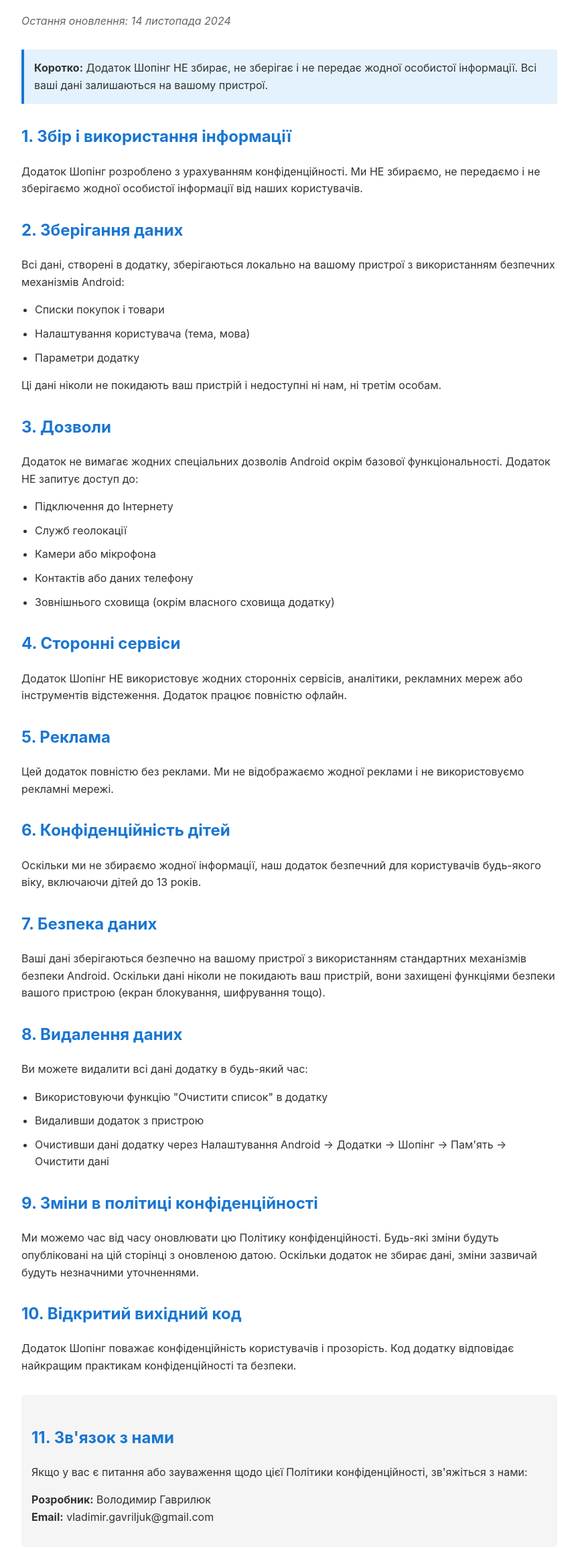
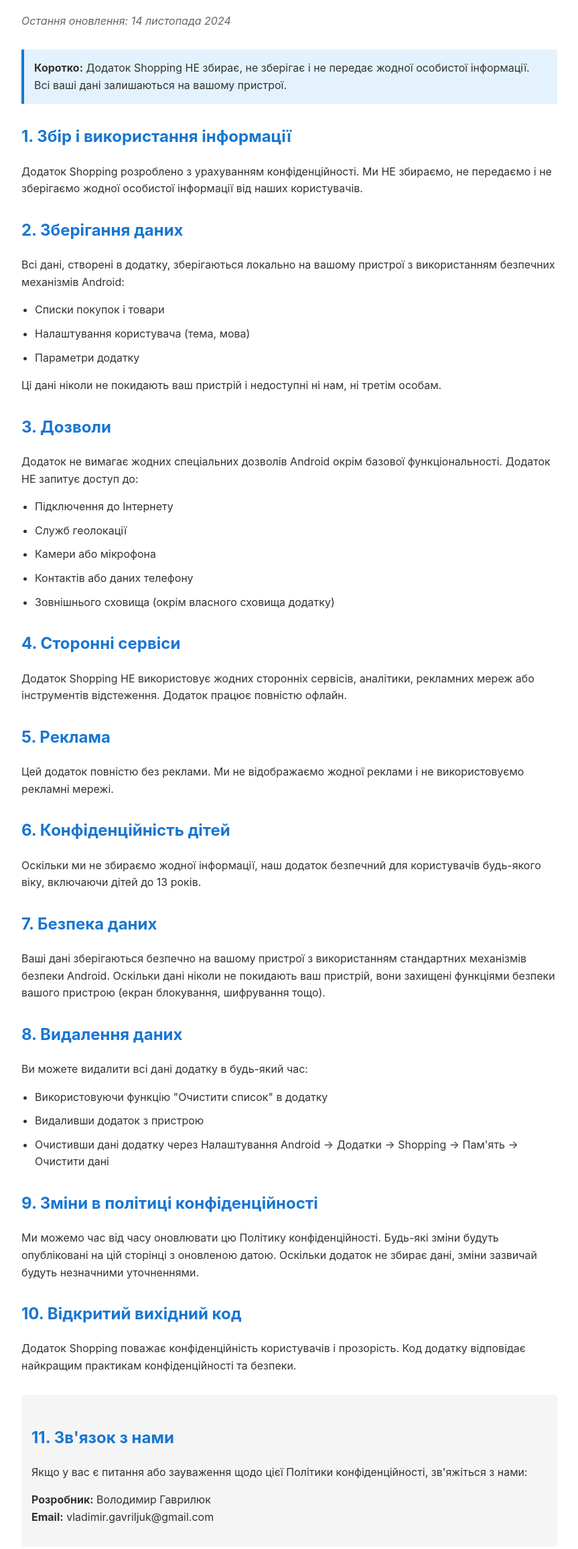
Before and after one commit to VladimirGavrilyuk/shopping-privacy-policy, a plain HTML site: page privacy-policy-uk.html in a window 1280 px wide. Shown: the part 133-2446 px from the top of the page at 67% size, without its empty margins (208-1071 px from the left). Drawn offline with Linux system fonts and the light colour scheme.

Commit message:
Change 'Шопінг' to 'Shopping' in privacy policy

```diff
--- a/privacy-policy-uk.html
+++ b/privacy-policy-uk.html
@@ -3,7 +3,7 @@
 <head>
     <meta charset="UTF-8">
     <meta name="viewport" content="width=device-width, initial-scale=1.0">
-    <title>Політика конфіденційності - Шопінг</title>
+    <title>Політика конфіденційності - Shopping</title>
     <style>
         body {
             font-family: -apple-system, BlinkMacSystemFont, 'Segoe UI', Roboto, Oxygen, Ubuntu, Cantarell, sans-serif;
@@ -67,11 +67,11 @@
     <p class="last-updated">Остання оновлення: 14 листопада 2024</p>
 
     <div class="highlight">
-        <strong>Коротко:</strong> Додаток Шопінг НЕ збирає, не зберігає і не передає жодної особистої інформації. Всі ваші дані залишаються на вашому пристрої.
+        <strong>Коротко:</strong> Додаток Shopping НЕ збирає, не зберігає і не передає жодної особистої інформації. Всі ваші дані залишаються на вашому пристрої.
     </div>
 
     <h2>1. Збір і використання інформації</h2>
-    <p>Додаток Шопінг розроблено з урахуванням конфіденційності. Ми НЕ збираємо, не передаємо і не зберігаємо жодної особистої інформації від наших користувачів.</p>
+    <p>Додаток Shopping розроблено з урахуванням конфіденційності. Ми НЕ збираємо, не передаємо і не зберігаємо жодної особистої інформації від наших користувачів.</p>
 
     <h2>2. Зберігання даних</h2>
     <p>Всі дані, створені в додатку, зберігаються локально на вашому пристрої з використанням безпечних механізмів Android:</p>
@@ -93,7 +93,7 @@
     </ul>
 
     <h2>4. Сторонні сервіси</h2>
-    <p>Додаток Шопінг НЕ використовує жодних сторонніх сервісів, аналітики, рекламних мереж або інструментів відстеження. Додаток працює повністю офлайн.</p>
+    <p>Додаток Shopping НЕ використовує жодних сторонніх сервісів, аналітики, рекламних мереж або інструментів відстеження. Додаток працює повністю офлайн.</p>
 
     <h2>5. Реклама</h2>
     <p>Цей додаток повністю без реклами. Ми не відображаємо жодної реклами і не використовуємо рекламні мережі.</p>
@@ -109,14 +109,14 @@
     <ul>
         <li>Використовуючи функцію "Очистити список" в додатку</li>
         <li>Видаливши додаток з пристрою</li>
-        <li>Очистивши дані додатку через Налаштування Android → Додатки → Шопінг → Пам'ять → Очистити дані</li>
+        <li>Очистивши дані додатку через Налаштування Android → Додатки → Shopping → Пам'ять → Очистити дані</li>
     </ul>
 
     <h2>9. Зміни в політиці конфіденційності</h2>
     <p>Ми можемо час від часу оновлювати цю Політику конфіденційності. Будь-які зміни будуть опубліковані на цій сторінці з оновленою датою. Оскільки додаток не збирає дані, зміни зазвичай будуть незначними уточненнями.</p>
 
     <h2>10. Відкритий вихідний код</h2>
-    <p>Додаток Шопінг поважає конфіденційність користувачів і прозорість. Код додатку відповідає найкращим практикам конфіденційності та безпеки.</p>
+    <p>Додаток Shopping поважає конфіденційність користувачів і прозорість. Код додатку відповідає найкращим практикам конфіденційності та безпеки.</p>
 
     <div class="contact">
         <h2>11. Зв'язок з нами</h2>
```
